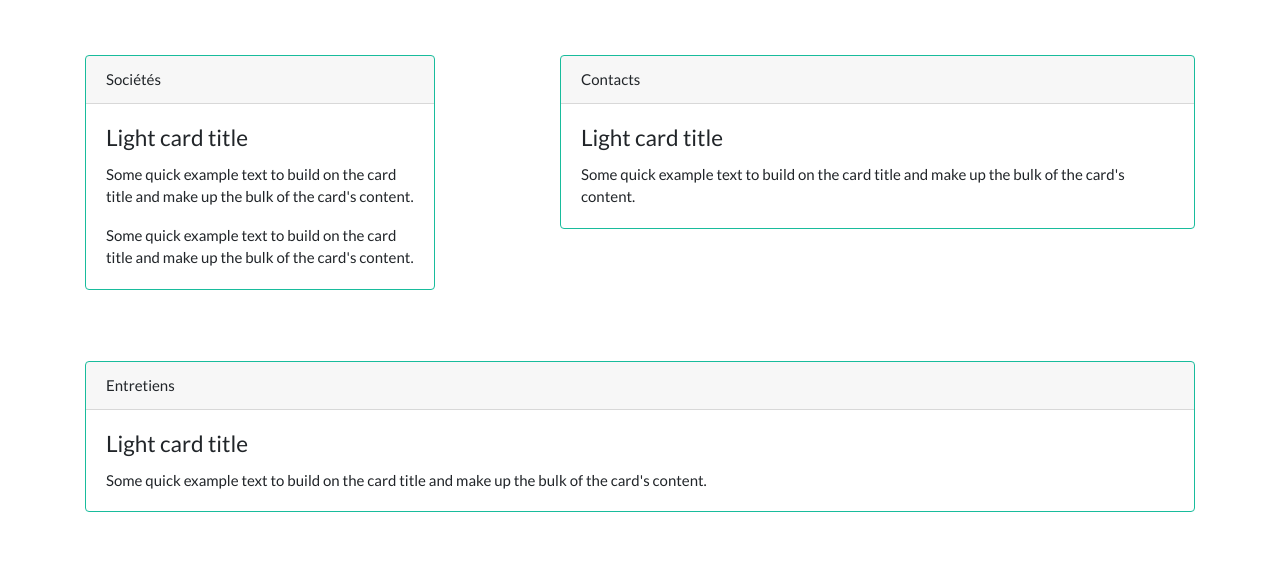
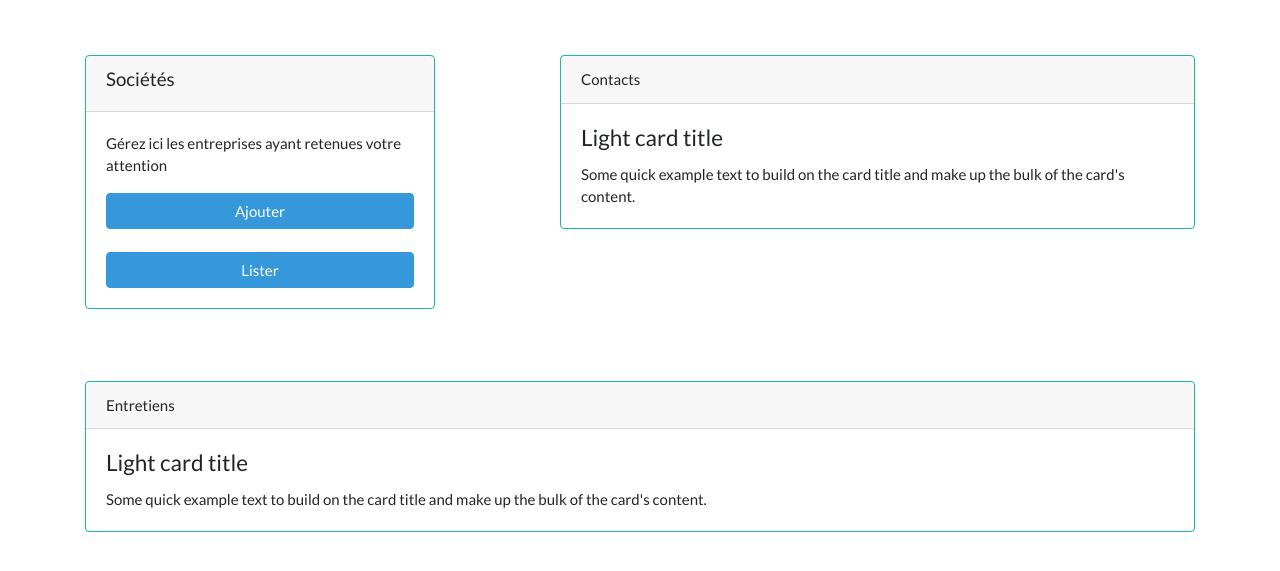
Before and after one commit to thomas-v/find, a Symfony app: template templates/dashboard/index.html.twig in a window 1280 px wide. Shown: the part 71-642 px from the top of the page. Run offline with Twig, Linux system fonts and the light colour scheme; the template is opened without the code that fills it, so the values that code supplies are empty; some libraries are stand-ins or nearby versions.

Commit message:
Style du carré 'Sociétés'

```diff
--- a/templates/dashboard/index.html.twig
+++ b/templates/dashboard/index.html.twig
@@ -7,6 +7,9 @@
 		.row{
 			margin-top:5%;
 		}
+		.card-body a{
+			width:100%;
+		}
 	</style>
 {% endblock %}
 
@@ -15,11 +18,13 @@
 	<section class="row">
 		<div class="col-xs-12 col-sm-4 col-md-4">
         	<div class="card border-success mb-3">
-              <div class="card-header">Sociétés</div>
+              <div class="card-header"><h5>Sociétés</h5></div>
               <div class="card-body">
-                <h4 class="card-title">Light card title</h4>
-                <p class="card-text">Some quick example text to build on the card title and make up the bulk of the card's content.</p>
-                <p class="card-text">Some quick example text to build on the card title and make up the bulk of the card's content.</p>
+              	<p class="card-text">Gérez ici les entreprises ayant retenues votre attention</p>
+              	<a id='connection_button' class="btn btn-info" role="button" href="">Ajouter</a>
+              	<br>
+              	<br>
+                <a id='connection_button' class="btn btn-info" role="button" href="">Lister</a>
               </div>
             </div>
         </div>
```
